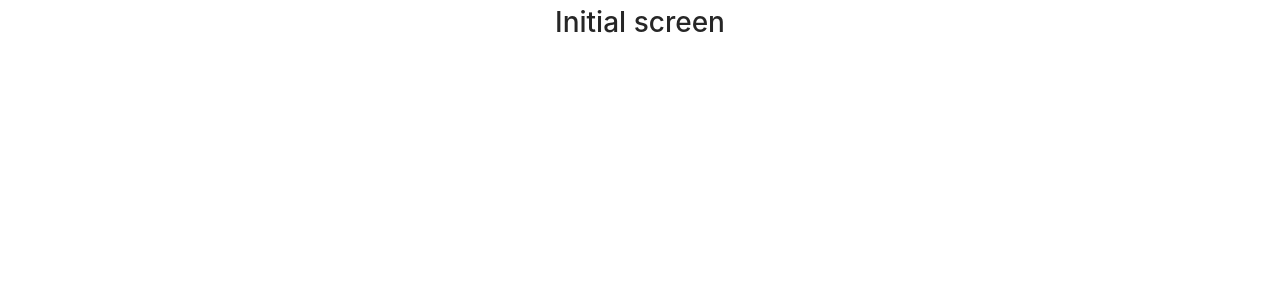
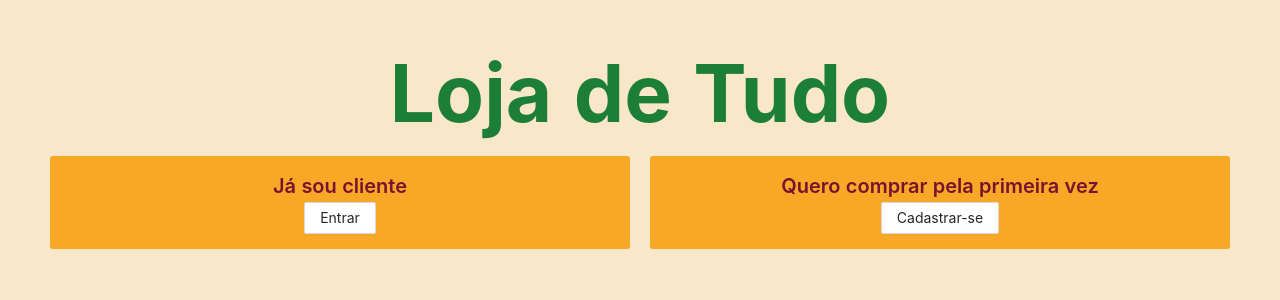
Before and after one commit to GabrielaGuedes/dulocal-challenge, a React (Create React App) app: page / in a window 1280 px wide. Shown: the top 300 px of the page. Built offline with nearby package versions, Linux system fonts and the light colour scheme.

Commit message:
create initial screen

```diff
--- a/public/index.html
+++ b/public/index.html
@@ -24,7 +24,7 @@
       work correctly both with client-side routing and a non-root public URL.
       Learn how to configure a non-root public URL by running `npm run build`.
     -->
-    <title>React App</title>
+    <title>Loja de Tudo</title>
   </head>
   <body>
     <noscript>You need to enable JavaScript to run this app.</noscript>
--- a/src/App.css
+++ b/src/App.css
@@ -2,6 +2,7 @@
 
 .App {
   text-align: center;
+  height: 100%;
 }
 
 .App-logo {
--- /dev/null
+++ b/src/components/initial-screen/initial.style.ts
@@ -0,0 +1,31 @@
+import styled from "styled-components";
+
+export const StyledPage = styled.div`
+  height: 100%;
+  padding: 30px 40px;
+  background-color: #f8e8c9;
+`;
+
+export const StyledTitle = styled.div`
+  font-size: 80px;
+  font-weight: bold;
+  color: #1d7f35;
+`;
+
+export const CardsContainer = styled.div`
+  display: flex;
+  flex-direction: row;
+  justify-content: space-around;
+`;
+
+export const Card = styled.div`
+  width: 100%;
+  margin: 0px 10px;
+  background-color: #f7a827;
+  color: #79122f;
+  display: flex;
+  flex-direction: column;
+  justify-content: space-around;
+  padding: 15px;
+  border-radius: 3px;
+`;
--- a/src/index.css
+++ b/src/index.css
@@ -1,13 +1,17 @@
 body {
   margin: 0;
-  font-family: -apple-system, BlinkMacSystemFont, 'Segoe UI', 'Roboto', 'Oxygen',
-    'Ubuntu', 'Cantarell', 'Fira Sans', 'Droid Sans', 'Helvetica Neue',
+  font-family: -apple-system, BlinkMacSystemFont, "Segoe UI", "Roboto", "Oxygen",
+    "Ubuntu", "Cantarell", "Fira Sans", "Droid Sans", "Helvetica Neue",
     sans-serif;
   -webkit-font-smoothing: antialiased;
   -moz-osx-font-smoothing: grayscale;
 }
 
 code {
-  font-family: source-code-pro, Menlo, Monaco, Consolas, 'Courier New',
+  font-family: source-code-pro, Menlo, Monaco, Consolas, "Courier New",
     monospace;
 }
+
+#root {
+  height: 100%;
+}
--- a/src/pages/initial.tsx
+++ b/src/pages/initial.tsx
@@ -1,7 +1,43 @@
 import React from "react";
+import {
+  StyledTitle,
+  StyledPage,
+  CardsContainer,
+  Card,
+} from "../components/initial-screen/initial.style.ts";
+import { Button } from "antd";
+import { Link } from "react-router-dom";
+import Text from "antd/lib/typography/Text";
+
+const TEXT_STYLE = {
+  color: "#79122f",
+  fontSize: 20,
+};
 
 const Initial: React.FC = () => {
-  return <h1>Initial screen</h1>;
+  return (
+    <StyledPage>
+      <StyledTitle>Loja de Tudo</StyledTitle>
+      <CardsContainer>
+        <Card>
+          <Text strong style={TEXT_STYLE}>
+            Já sou cliente
+          </Text>
+          <Link to="/login">
+            <Button>Entrar</Button>
+          </Link>
+        </Card>
+        <Card>
+          <Text strong style={TEXT_STYLE}>
+            Quero comprar pela primeira vez
+          </Text>
+          <Link to="/sign-up">
+            <Button>Cadastrar-se</Button>
+          </Link>
+        </Card>
+      </CardsContainer>
+    </StyledPage>
+  );
 };
 
 export default Initial;
```
